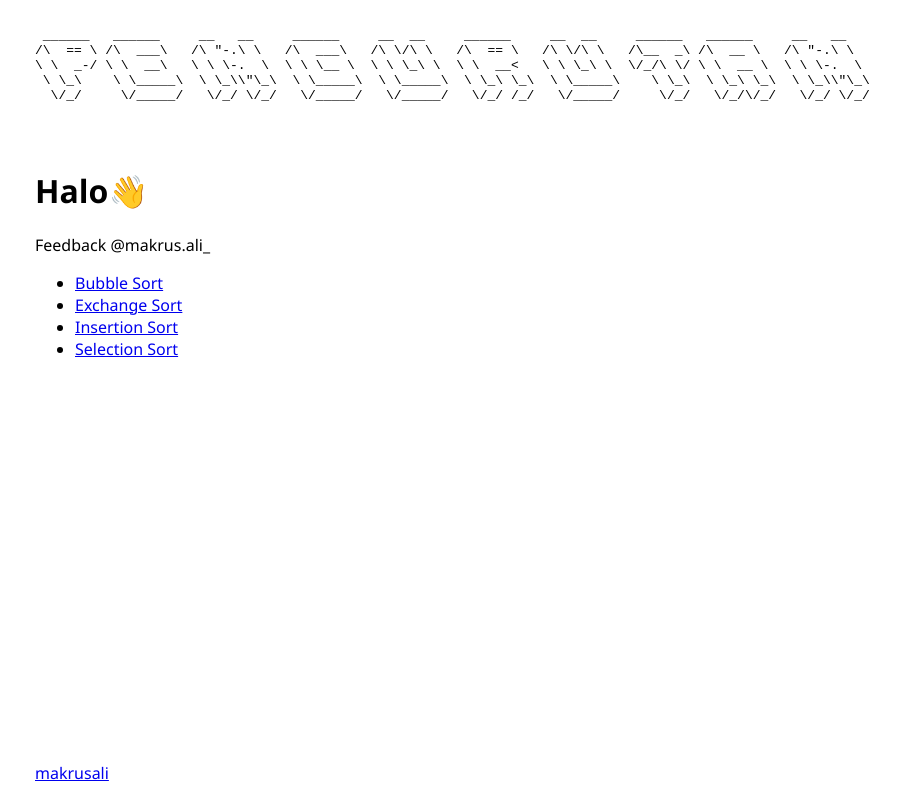
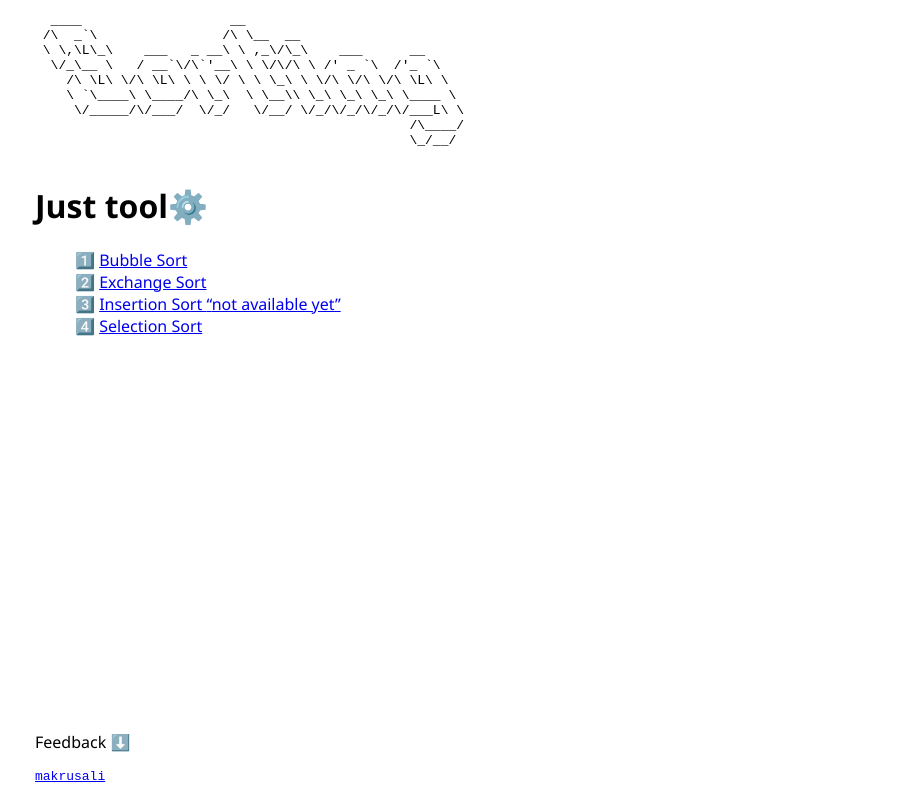
Before and after one commit to makrusali/sorting, a plain HTML site: page index.html in a window 1280 px wide. Shown: the whole page, without its empty margins (205-1105 px from the left). Drawn offline with Linux system fonts and the light colour scheme.

Commit message:
change the index page

```diff
--- a/index.html
+++ b/index.html
@@ -5,7 +5,7 @@
     <meta charset="UTF-8">
     <meta http-equiv="X-UA-Compatible" content="IE=edge">
     <meta name="viewport" content="width=device-width, initial-scale=1.0">
-    <title>Pengurutan | Sorting</title>
+    <title>Sorting</title>
     <style>
         body {
             font-family: 'Segoe UI', Tahoma, Geneva, Verdana, sans-serif;
@@ -18,31 +18,34 @@
     <div style="width: 800px; margin:auto;">
         <header>
             <pre>
-
- ______   ______     __   __     ______     __  __     ______     __  __     ______   ______     __   __
-/\  == \ /\  ___\   /\ "-.\ \   /\  ___\   /\ \/\ \   /\  == \   /\ \/\ \   /\__  _\ /\  __ \   /\ "-.\ \
-\ \  _-/ \ \  __\   \ \ \-.  \  \ \ \__ \  \ \ \_\ \  \ \  __<   \ \ \_\ \  \/_/\ \/ \ \  __ \  \ \ \-.  \
- \ \_\    \ \_____\  \ \_\\"\_\  \ \_____\  \ \_____\  \ \_\ \_\  \ \_____\    \ \_\  \ \_\ \_\  \ \_\\"\_\
-  \/_/     \/_____/   \/_/ \/_/   \/_____/   \/_____/   \/_/ /_/   \/_____/     \/_/   \/_/\/_/   \/_/ \/_/
-
-
+  ____                   __
+ /\  _`\                /\ \__  __
+ \ \,\L\_\    ___   _ __\ \ ,_\/\_\    ___      __
+  \/_\__ \   / __`\/\`'__\ \ \/\/\ \ /' _ `\  /'_ `\
+    /\ \L\ \/\ \L\ \ \ \/ \ \ \_\ \ \/\ \/\ \/\ \L\ \
+    \ `\____\ \____/\ \_\  \ \__\\ \_\ \_\ \_\ \____ \
+     \/_____/\/___/  \/_/   \/__/ \/_/\/_/\/_/\/___L\ \
+                                                /\____/
+                                                \_/__/
         </pre>
         </header>
 
         <main>
-            <h1>Halo👋</h1>
-            <p>Feedback @makrus.ali_</p>
+            <h1>Just tool⚙️</h1>
             <div>
             </div>
-            <ul>
-                <li> <a href="https://makrusali.github.io/sorting/bubble-sort" target="_blank">Bubble Sort</a>
-                <li> <a href="https://makrusali.github.io/sorting/exchange-sort" target="_blank">Exchange Sort</a>
-                <li> <a href="https://makrusali.github.io/sorting/insertion-sort" target="_blank">Insertion Sort</a>
-                <li> <a href="https://makrusali.github.io/sorting/selection-sort" target="_blank">Selection Sort</a>
+            <ul style="list-style: none;">
+                <li> 1️⃣ <a href="https://makrusali.github.io/sorting/bubble-sort" target="_blank">Bubble Sort</a>
+                <li> 2️⃣ <a href="https://makrusali.github.io/sorting/exchange-sort" target="_blank">Exchange Sort</a>
+                <li> 3️⃣ <a href="https://makrusali.github.io/sorting/insertion-sort" target="_blank">Insertion Sort
+                        <q>not available yet</q> </a>
+                <li> 4️⃣ <a href="https://makrusali.github.io/sorting/selection-sort" target="_blank">Selection Sort</a>
             </ul>
         </main>
         <footer style="position: fixed; bottom: 0;">
-            <p><a href="http://github.com/makrusali">makrusali</a></p>
+            <p>Feedback ⬇️<a href="http://github.com/makrusali/sorting">
+                    <pre>makrusali</pre>
+                </a></p>
         </footer>
     </div>
 </body>
```
